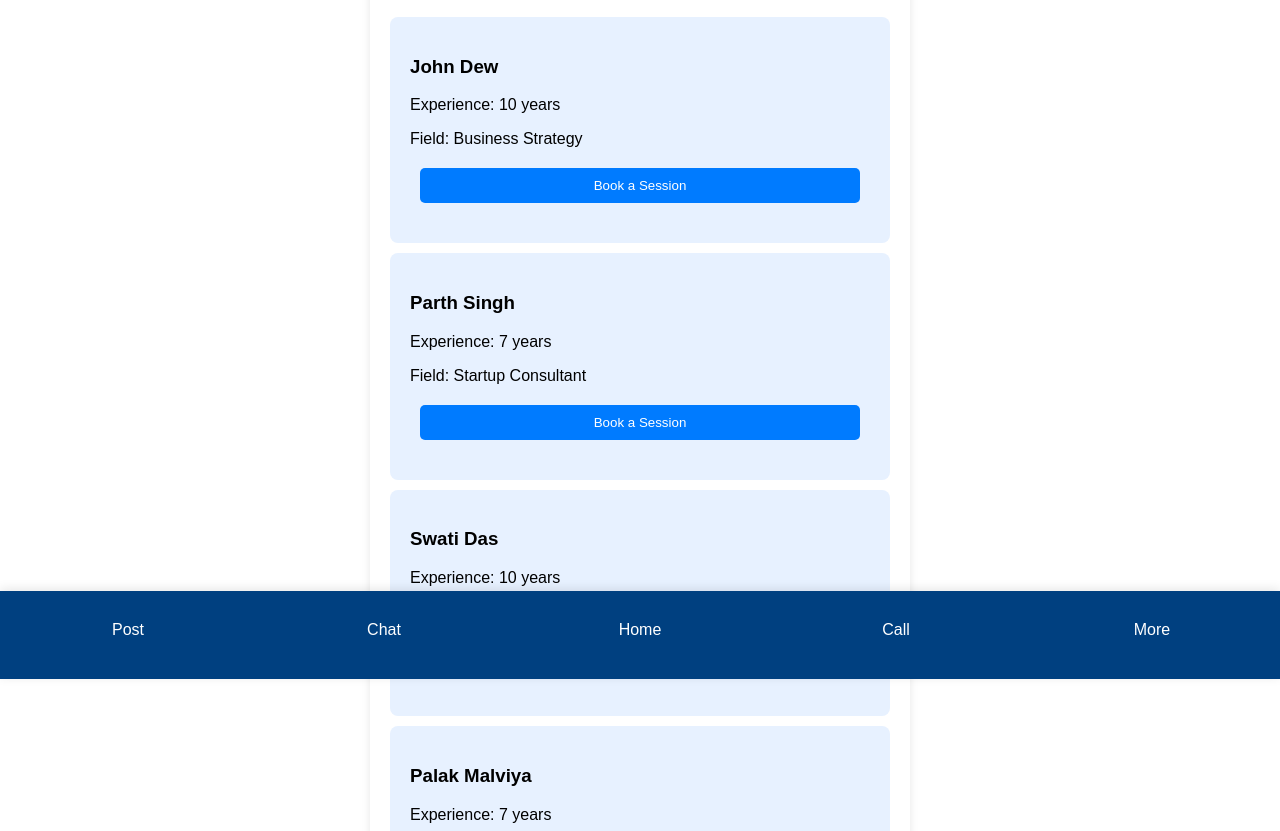
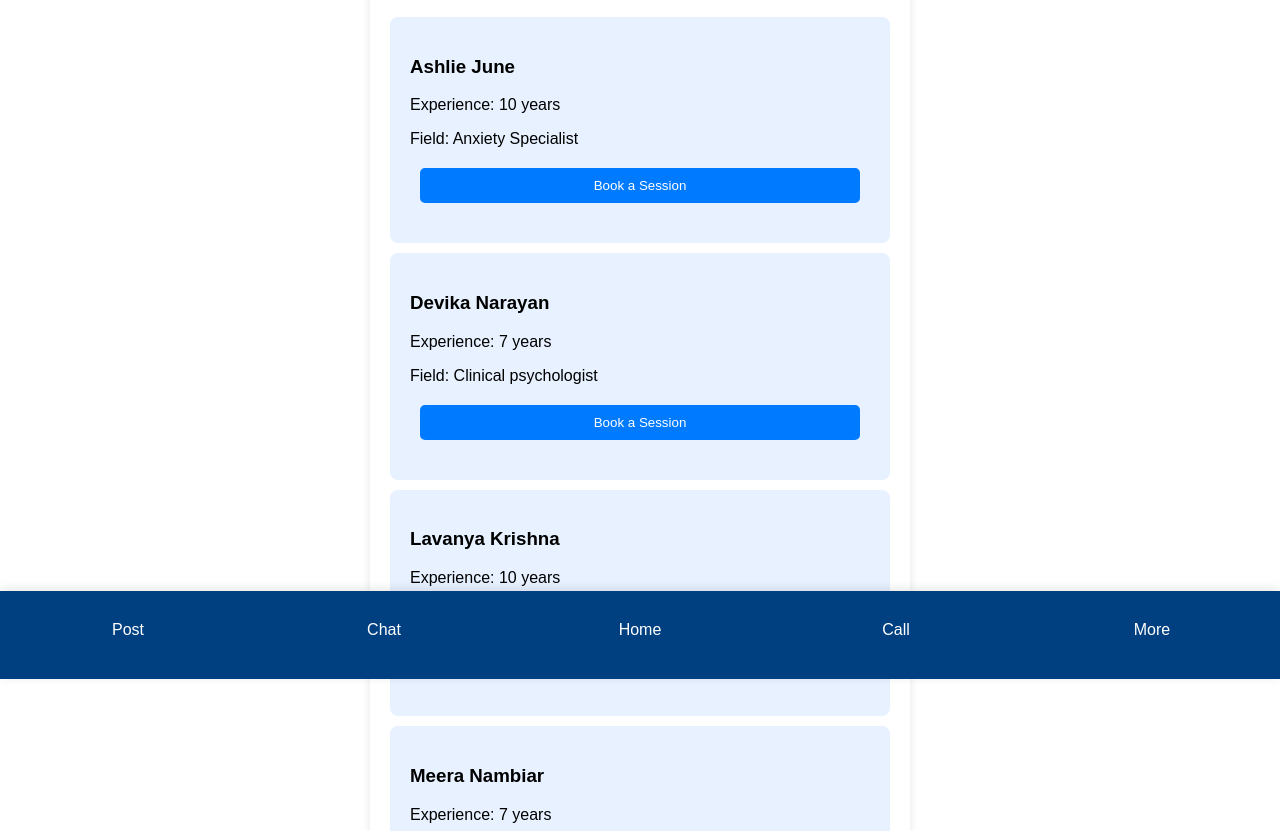
Before and after one commit to prachi-sonii/mentorconnect, a plain HTML site: page mentalhealth.html in a window 1280 px wide. Shown: the part 121-952 px from the top of the page. Drawn offline with Linux system fonts and the light colour scheme.

Commit message:
Update mentalhealth.html
edited name and profession

```diff
--- a/mentalhealth.html
+++ b/mentalhealth.html
@@ -3,34 +3,34 @@
 <head>
     <meta charset="UTF-8">
     <meta name="viewport" content="width=device-width, initial-scale=1.0">
-    <title>Entrepreneurship Mentors</title>
+    <title>Mental health Mentors</title>
     <link rel="stylesheet" href="styles.css">
 </head>
 <body>
     <div class="mentors-container">
         <h2>Mental Health Mentors</h2>
         <div class="mentor-card">
-            <h3>John Dew</h3>
+            <h3>Ashlie June</h3>
             <p>Experience: 10 years</p>
-            <p>Field: Business Strategy</p>
+            <p>Field: Anxiety Specialist</p>
             <button class="book-button" onclick="bookMentor('John Dew')">Book a Session</button>
         </div>
         <div class="mentor-card">
-            <h3>Parth Singh</h3>
+            <h3>Devika Narayan</h3>
             <p>Experience: 7 years</p>
-            <p>Field: Startup Consultant</p>
+            <p>Field: Clinical psychologist</p>
             <button class="book-button" onclick="bookMentor('Parth Singh')">Book a Session</button>
         </div>
         <div class="mentor-card">
-            <h3>Swati Das</h3>
+            <h3>Lavanya Krishna</h3>
             <p>Experience: 10 years</p>
-            <p>Field: Business Strategy</p>
+            <p>Field: Therapist</p>
             <button class="book-button" onclick="bookMentor('Swati Das')">Book a Session</button>
         </div>
         <div class="mentor-card">
-            <h3>Palak Malviya</h3>
+            <h3>Meera Nambiar</h3>
             <p>Experience: 7 years</p>
-            <p>Field: Startup Consultant</p>
+            <p>Field: Addiction Counselor</p>
             <button class="book-button" onclick="bookMentor('Palak Malviya')">Book a Session</button>
         </div>
 
```
